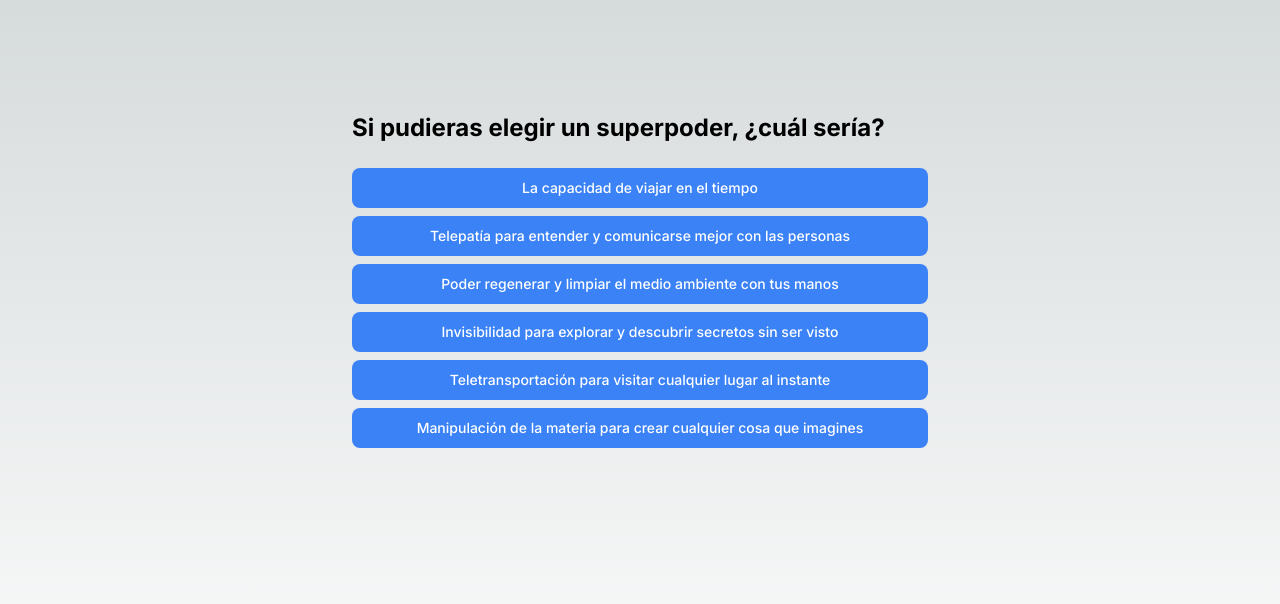
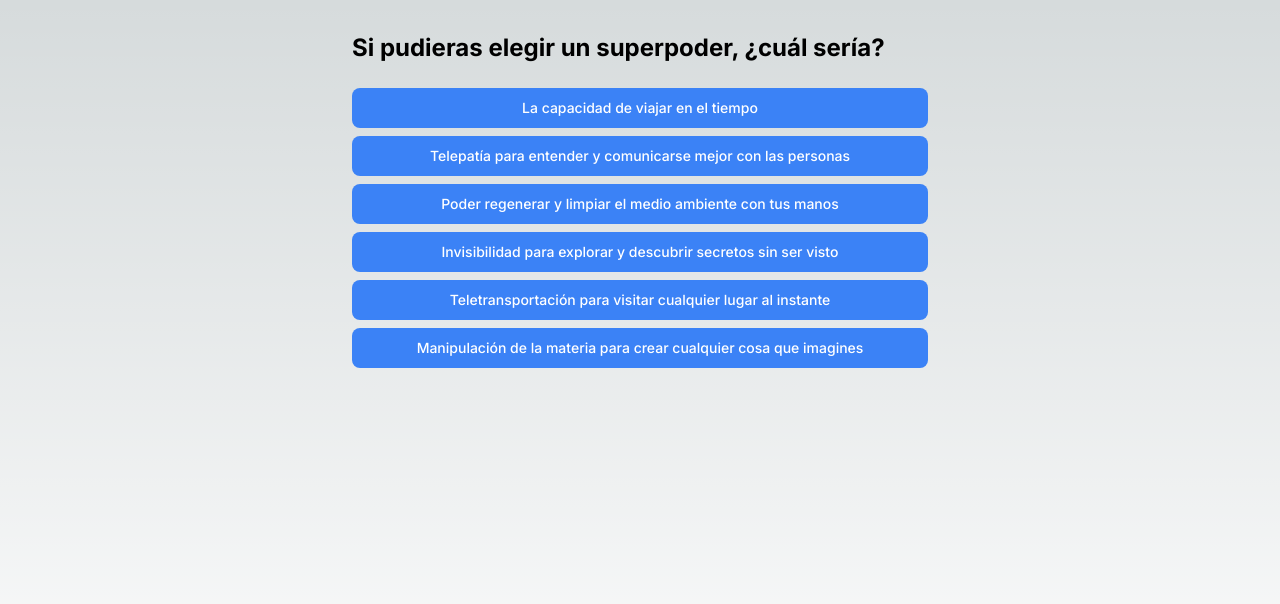
Before and after one commit to 4mser/test-psicologico-xplorers, a Next.js app: page / in a window 1280 px wide. Shown: the top 604 px of the page. Built offline with nearby package versions, Linux system fonts and the light colour scheme.

Commit message:
sin padding

```diff
--- a/app/page.tsx
+++ b/app/page.tsx
@@ -3,7 +3,7 @@
 
 export default function Home() {
   return (
-    <main className="flex min-h-screen flex-col items-center justify-between p-24">
+    <main className="flex min-h-screen flex-col items-center justify-between p-4">
       <Test />
     </main>
   );
```
